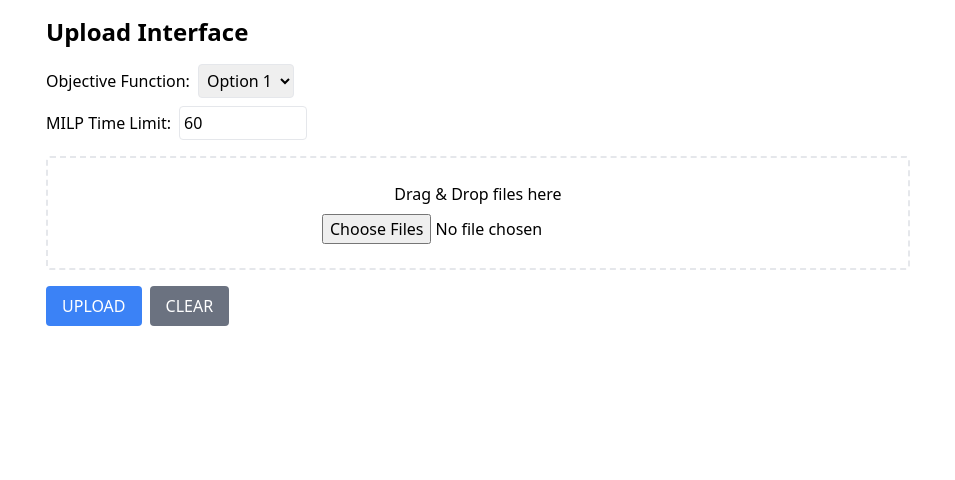
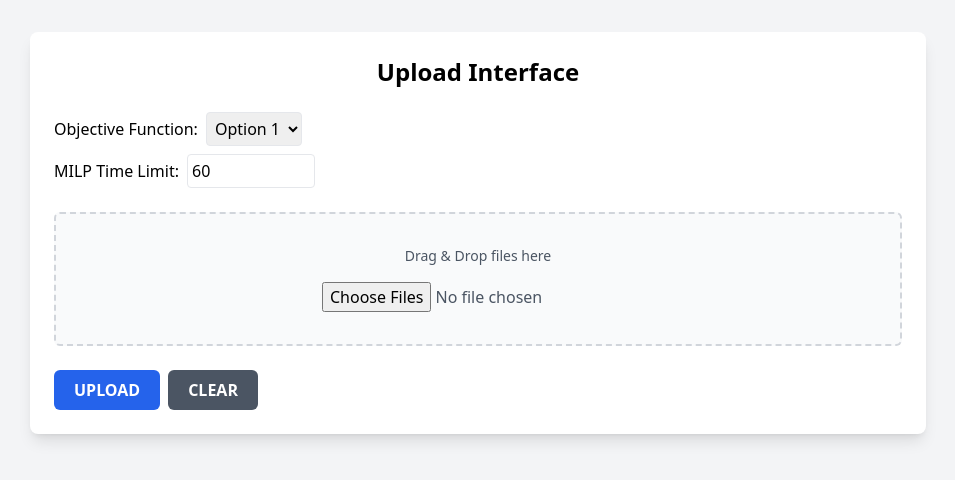
Before and after one commit to CHOISC1208/26_moss2, a React (Vite) app: page / in a window 1280 px wide. Shown: the top 480 px of the page, without its empty margins (162-1117 px from the left). Built offline with nearby package versions, Linux system fonts and the light colour scheme.

Commit message:
style: enhance upload ui

```diff
--- a/src/App.tsx
+++ b/src/App.tsx
@@ -38,8 +38,9 @@ const App: React.FC = () => {
   const clearFiles = () => setFiles([]);
 
   return (
-    <div className="p-4 max-w-4xl mx-auto space-y-4">
-      <h1 className="text-2xl font-bold">Upload Interface</h1>
+    <div className="min-h-screen bg-gray-100 py-8">
+      <div className="max-w-4xl mx-auto space-y-6 bg-white shadow-lg rounded-lg p-6">
+        <h1 className="text-2xl font-bold text-center">Upload Interface</h1>
 
         <div className="space-y-2">
           <label className="block">
@@ -66,35 +67,36 @@ const App: React.FC = () => {
         </div>
 
         <div
-        className="border-2 border-dashed rounded p-6 text-center"
+          className="flex flex-col items-center justify-center p-8 bg-gray-50 border-2 border-dashed border-gray-300 rounded-md text-gray-600"
           onDrop={onDrop}
           onDragOver={(e) => e.preventDefault()}
         >
-        <p>Drag & Drop files here</p>
-        <input type="file" multiple onChange={onFileChange} className="mt-2" />
+          <p className="text-sm">Drag & Drop files here</p>
+          <input type="file" multiple onChange={onFileChange} className="mt-4" />
         </div>
 
+
       {files.length > 0 && (
-        <table className="min-w-full table-auto border">
-          <thead>
-            <tr className="bg-gray-100">
-              <th className="border px-2">Name</th>
-              <th className="border px-2">Size</th>
-              <th className="border px-2">UUID</th>
-              <th className="border px-2">Status</th>
-              <th className="border px-2">Action</th>
+        <table className="min-w-full table-auto border divide-y divide-gray-200 text-sm">
+          <thead className="bg-gray-100">
+            <tr>
+              <th className="border px-3 py-2 text-left">Name</th>
+              <th className="border px-3 py-2 text-left">Size</th>
+              <th className="border px-3 py-2 text-left">UUID</th>
+              <th className="border px-3 py-2 text-left">Status</th>
+              <th className="border px-3 py-2">Action</th>
             </tr>
           </thead>
           <tbody>
             {files.map((f) => (
-              <tr key={f.id} className="text-sm">
-                <td className="border px-2 py-1">{f.file.name}</td>
-                <td className="border px-2 py-1">{(f.file.size / 1024).toFixed(1)} KB</td>
-                <td className="border px-2 py-1">{f.id}</td>
-                <td className="border px-2 py-1">{f.status}</td>
-                <td className="border px-2 py-1 text-center">
+              <tr key={f.id} className="hover:bg-gray-50">
+                <td className="border px-3 py-2">{f.file.name}</td>
+                <td className="border px-3 py-2">{(f.file.size / 1024).toFixed(1)} KB</td>
+                <td className="border px-3 py-2">{f.id}</td>
+                <td className={`border px-3 py-2 ${f.status === 'ready' ? 'text-green-600' : ''}`}>{f.status}</td>
+                <td className="border px-3 py-2 text-center">
                   <button
-                    className="text-red-500"
+                    className="text-red-500 hover:text-red-700 hover:underline"
                     onClick={() => removeFile(f.id)}
                   >
                     Delete
@@ -107,13 +109,14 @@ const App: React.FC = () => {
       )}
 
       <div className="space-x-2">
-        <button className="bg-blue-500 text-white px-4 py-2 rounded">UPLOAD</button>
+        <button className="bg-blue-600 hover:bg-blue-700 text-white uppercase font-semibold px-5 py-2 rounded-md">Upload</button>
         <button
-          className="bg-gray-500 text-white px-4 py-2 rounded"
+          className="bg-gray-600 hover:bg-gray-700 text-white uppercase font-semibold px-5 py-2 rounded-md"
           onClick={clearFiles}
         >
-          CLEAR
+          Clear
         </button>
+      </div>
     </div>
   </div>
   );
```
Lines whose indentation alone changed are shown as unchanged.
